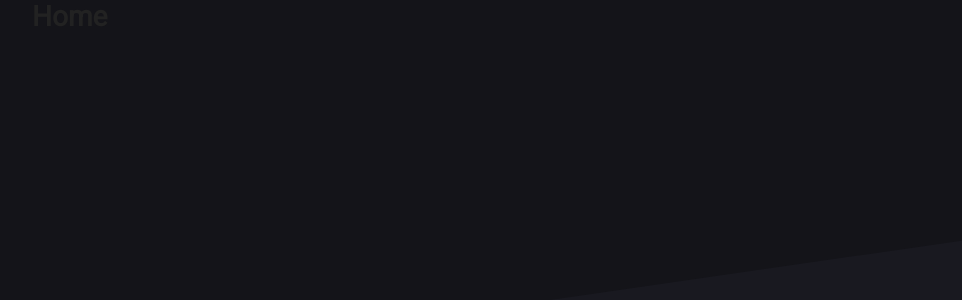
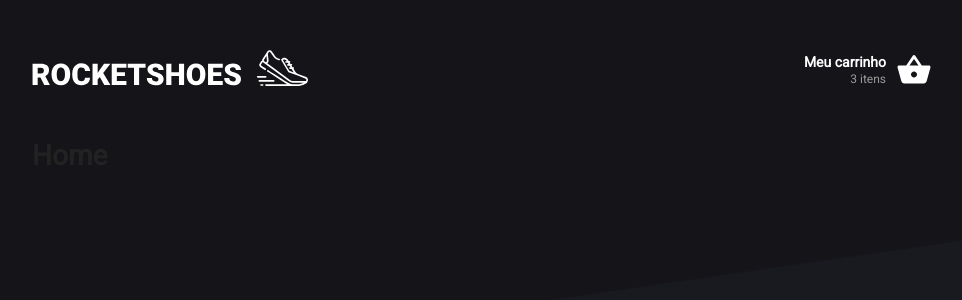
Before and after one commit to patrickmaciel/patrickmaciel-rocketseat-modulo07, a React (Create React App) app: page / in a window 1280 px wide. Shown: the top 300 px of the page, without its empty margins (158-1120 px from the left). Built offline with nearby package versions, Linux system fonts and the light colour scheme.

Commit message:
criando header

```diff
--- a/src/App.js
+++ b/src/App.js
@@ -4,10 +4,12 @@
 
 import GlobalStyle from './styles/global';
 
+import Header from './components/Header';
+
 function App() {
   return (
     <BrowserRouter>
-      {/* <Header /> */}
+      <Header />
       <Routes />
       <GlobalStyle />
     </BrowserRouter>
--- /dev/null
+++ b/src/components/Header/index.js
@@ -0,0 +1,25 @@
+import React from 'react';
+import { Link } from 'react-router-dom';
+import { MdShoppingBasket } from 'react-icons/md';
+
+import { Container, Cart } from './styles';
+
+import logo from '../../assets/images/logo.svg';
+
+export default function Header() {
+  return (
+    <Container>
+      <Link to="/">
+        <img src={logo} alt="Rocketshoes" />
+      </Link>
+
+      <Cart to="/cart">
+        <div>
+          <strong>Meu carrinho</strong>
+          <span>3 itens</span>
+        </div>
+        <MdShoppingBasket size={36} color="#fff" />
+      </Cart>
+    </Container>
+  );
+}
--- /dev/null
+++ b/src/components/Header/styles.js
@@ -0,0 +1,35 @@
+import styled from 'styled-components';
+import { Link } from 'react-router-dom';
+
+export const Container = styled.header`
+  display: flex;
+  justify-content: space-between;
+  align-items: center;
+  margin: 50px 0;
+`;
+
+export const Cart = styled(Link)`
+  display: flex;
+  align-items: center;
+  text-decoration: none;
+  transition: opacity 0.2s;
+
+  &:hover {
+    opacity: 0.7;
+  }
+
+  div {
+    text-align: right;
+    margin-right: 10px;
+
+    strong {
+      display: block;
+      color: #fff;
+    }
+
+    span {
+      font-size: 12px;
+      color: #999;
+    }
+  }
+`;
```
Also changed, not shown: src/assets/images/logo.svg (added).
